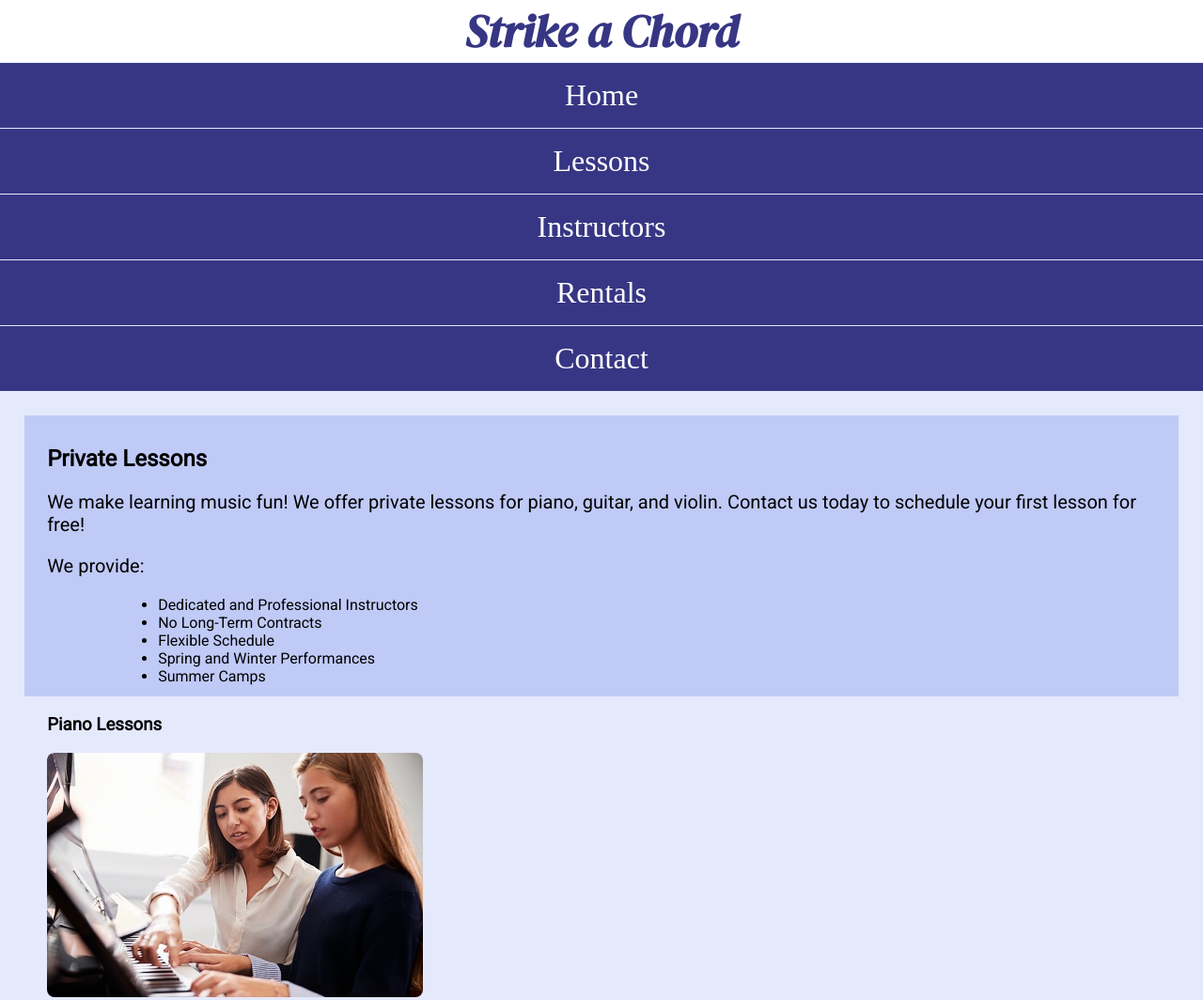
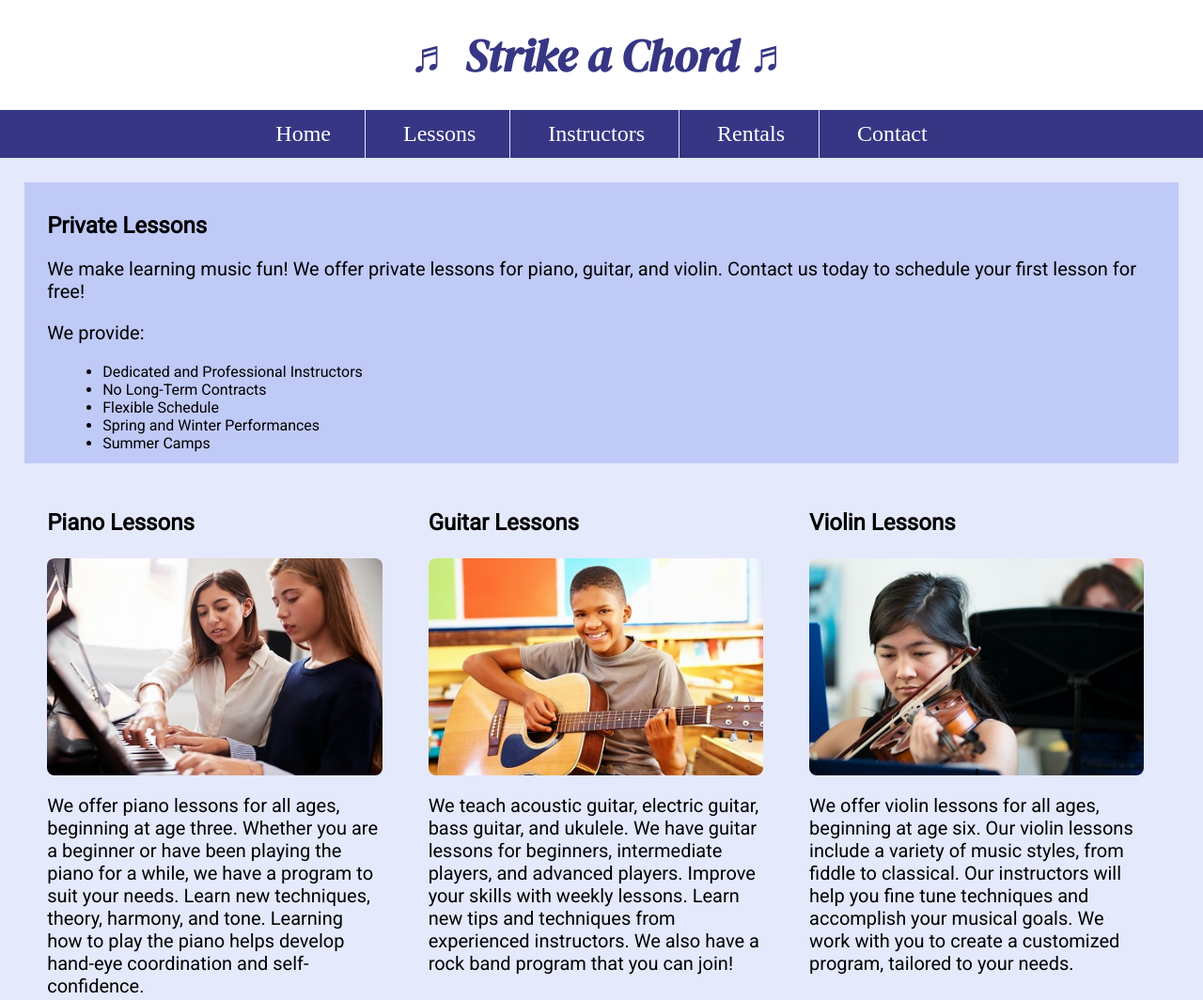
Before and after one commit to 144Fa22/ch6lab1-CamSund02, a plain HTML site: page lessons.html in a window 1280 px wide. Shown: the top 1064 px of the page at 94% size. Drawn offline with Linux system fonts and the light colour scheme.

Commit message:
Finished ch6 lab
Finished!!!

```diff
--- a/css/styles.css
+++ b/css/styles.css
@@ -139,3 +139,94 @@ footer a {
     color: #4645a8;
     text-decoration: none;
 }
+
+/* Media Query for Tablet Viewport */
+@media screen and (min-width: 550px), print {
+
+  /* Tablet Viewport: Show tab-desk class, hide mobile class */
+  .tab-desk {
+    display: block;
+  }
+
+  .mobile {
+    display: none;
+  }
+
+  /* Tablet Viewport: Style rule for header content */
+  span.tab-desk {
+    display: inline;
+  }
+
+  /* Tablet Viewport: Style rule for nav area */
+  nav li {
+    border-top: none;
+    display: inline-block;
+    font-size: 1.5em;
+    border-right: 1px solid #e5e9fc;
+  }
+
+  nav li:last-child{
+    border-right: none;
+  }
+
+  nav li a {
+    padding-top: 0.25em;
+    padding-bottom: 0.25em;
+    padding-left: 0.5em;
+    padding-right: 0.5em;
+  }
+
+  /* Tablet Viewport: Style rule for map */
+  .map {
+    width: 500px;
+    height: 450px;
+  }
+}
+
+/* Media Query for Desktop Viewport */
+@media screen and (min-width: 769px), print {
+
+  /* Desktop Viewport: Style rule for header */
+  header {
+    padding: 2%;
+  }
+
+  /* Desktop Viewport: Stule rules for nav area */
+  nav li a {
+    padding-top: 0.5em;
+    padding-bottom: 0.5em;
+    padding-left: 1.5em;
+    padding-right: 1.5em;
+  }
+
+  nav li a:hover {
+    color: #373684;
+    background-color: #e5e9fc;
+  }
+
+  /* Desktop Viewport: Style rule for main content */
+  #info ul {
+    margin-left: 5%
+  }
+
+  main h3 {
+    font-size: 1.5em;
+  }
+
+  #piano, #guitar, #violin {
+    width: 29%;
+    float: left;
+    margin-top: 0;
+    margin-bottom: 0;
+    margin-top: 2%;
+    margin-bottom: 2%;
+  }
+}
+
+/* Media Query for Print */
+@media print{
+  body {
+    background-color: #fff ;
+    color: #000;
+  }
+}
```
Also changed, not shown: contact.html (+3 -2 lines), index.html (line endings or trailing spaces), lessons.html (line endings or trailing spaces), template.html (line endings or trailing spaces).
